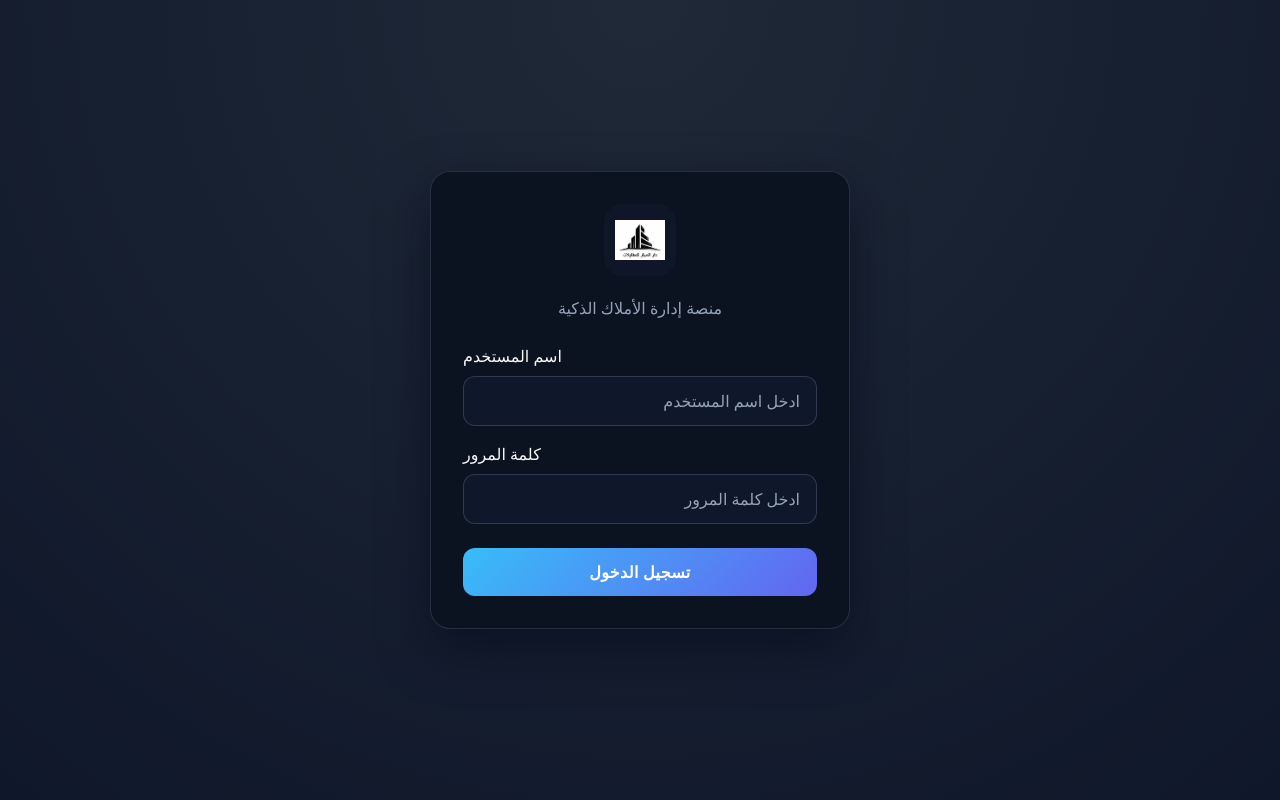
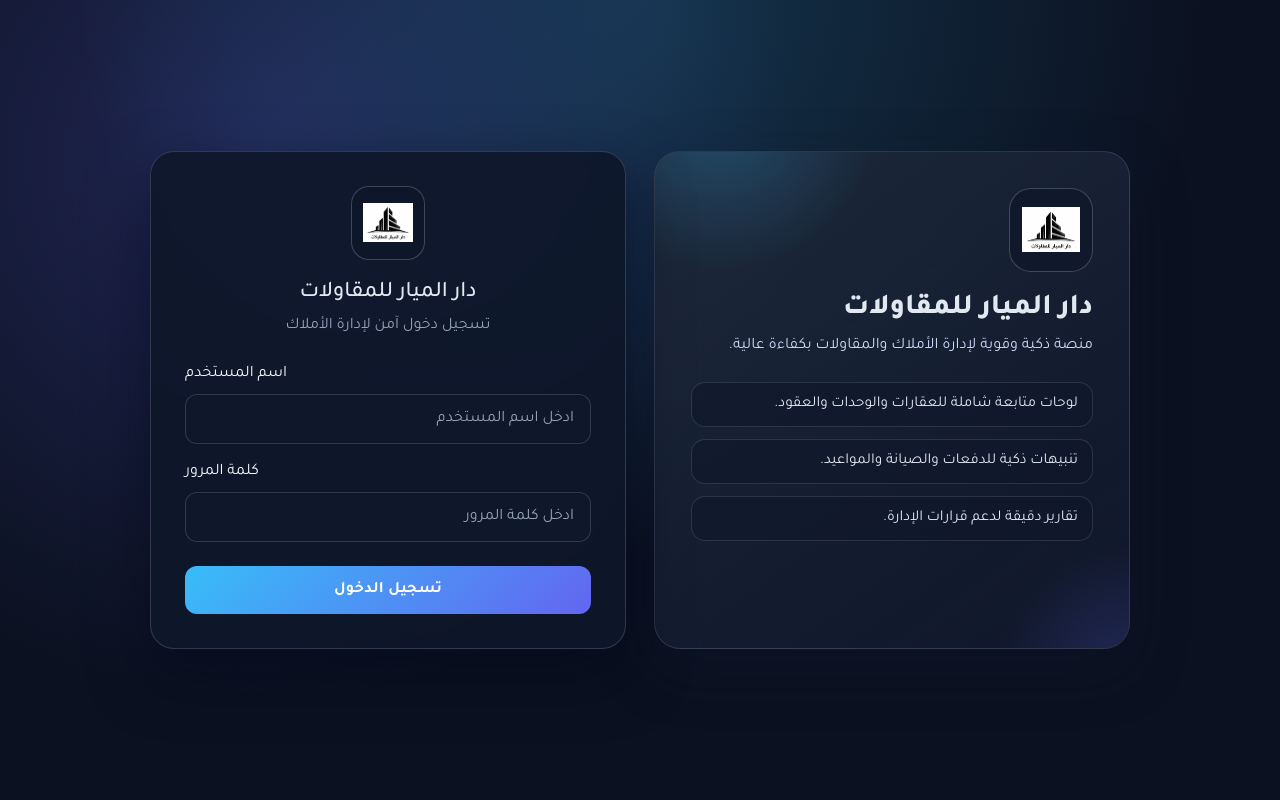
Before and after one commit to firstofdev/dmc, a PHP site: page /login.php in a window 1280 px wide. Run offline with PHP 8.4, Linux system fonts and the light colour scheme; data comes from the database, SQL or seed files in the repository; data that the repository does not hold is empty.

Commit message:
Improve login branding and company name

```diff
--- a/login.php
+++ b/login.php
@@ -27,38 +27,135 @@ if($_POST){
         $err="خطأ في البيانات";
     }
 }
+$company_name = 'دار الميار للمقاولات';
+$logo_src = 'logo.png';
+try {
+    $stmt = $pdo->prepare("SELECT v FROM settings WHERE k='company_name'");
+    $stmt->execute();
+    $company_name = $stmt->fetchColumn() ?: $company_name;
+    $stmt = $pdo->prepare("SELECT v FROM settings WHERE k='logo'");
+    $stmt->execute();
+    $logo_candidate = $stmt->fetchColumn();
+    if ($logo_candidate && file_exists($logo_candidate)) {
+        $logo_src = $logo_candidate;
+    }
+} catch (Exception $e) {
+}
 ?>
 <!DOCTYPE html>
 <html dir="rtl">
 <head>
-    <title>تسجيل الدخول</title>
+    <title>تسجيل الدخول | <?= htmlspecialchars($company_name) ?></title>
     <link href="https://cdn.jsdelivr.net/npm/bootstrap@5.3.0/dist/css/bootstrap.min.css" rel="stylesheet">
+    <link href="https://fonts.googleapis.com/css2?family=Tajawal:wght@400;500;700;800&display=swap" rel="stylesheet">
     <style>
         body{
-            background: radial-gradient(circle at top, #1f2937, #0f172a);
+            background: radial-gradient(circle at top, rgba(56, 189, 248, 0.2), transparent 55%),
+                        radial-gradient(circle at 20% 20%, rgba(99, 102, 241, 0.25), transparent 45%),
+                        #0b1120;
             min-height:100vh;
             display:flex;
             align-items:center;
             justify-content:center;
             font-family: "Tajawal", "Segoe UI", sans-serif;
+            padding: 32px 16px;
+        }
+        .login-shell{
+            display:grid;
+            grid-template-columns: repeat(auto-fit, minmax(260px, 1fr));
+            gap: 28px;
+            width: min(95vw, 980px);
+            align-items: stretch;
+            color: #e2e8f0;
+        }
+        .login-aside{
+            position:relative;
+            overflow:hidden;
+            border-radius: 26px;
+            padding: 36px;
+            background: linear-gradient(145deg, rgba(30, 41, 59, 0.95), rgba(15, 23, 42, 0.9));
+            border: 1px solid rgba(148, 163, 184, 0.2);
+            box-shadow: 0 20px 55px rgba(15, 23, 42, 0.35);
+        }
+        .login-aside::before{
+            content:"";
+            position:absolute;
+            inset:-40% auto auto -20%;
+            width: 320px;
+            height: 320px;
+            background: radial-gradient(circle, rgba(56, 189, 248, 0.25), transparent 70%);
+        }
+        .login-aside::after{
+            content:"";
+            position:absolute;
+            inset:auto -30% -35% auto;
+            width: 280px;
+            height: 280px;
+            background: radial-gradient(circle, rgba(99, 102, 241, 0.25), transparent 70%);
+        }
+        .brand-badge{
+            height: 84px;
+            width: 84px;
+            border-radius: 22px;
+            background: rgba(15, 23, 42, 0.8);
+            display: grid;
+            place-items: center;
+            margin-bottom: 20px;
+            border: 1px solid rgba(148, 163, 184, 0.35);
+            position: relative;
+            z-index: 1;
+        }
+        .brand-badge img{
+            max-width: 70%;
+            height: auto;
+        }
+        .brand-title{
+            font-size: 1.8rem;
+            font-weight: 800;
+            margin-bottom: 0.5rem;
+            position: relative;
+            z-index: 1;
+        }
+        .brand-subtitle{
+            color: #cbd5f5;
+            margin-bottom: 1.5rem;
+            position: relative;
+            z-index: 1;
+        }
+        .brand-features{
+            list-style: none;
+            padding: 0;
+            margin: 0;
+            display: grid;
+            gap: 12px;
+            position: relative;
+            z-index: 1;
+        }
+        .brand-features li{
+            background: rgba(15, 23, 42, 0.6);
+            border: 1px solid rgba(148, 163, 184, 0.2);
+            border-radius: 14px;
+            padding: 10px 14px;
+            font-size: 0.95rem;
+            color: #e2e8f0;
         }
         .login-card{
-            background: #0b1220;
-            border: 1px solid rgba(148, 163, 184, 0.2);
-            box-shadow: 0 20px 50px rgba(2, 8, 23, 0.5);
-            border-radius: 20px;
-            padding: 32px;
-            width: min(92vw, 420px);
-            color: #e2e8f0;
+            background: rgba(15, 23, 42, 0.92);
+            border: 1px solid rgba(148, 163, 184, 0.25);
+            box-shadow: 0 24px 60px rgba(2, 8, 23, 0.5);
+            border-radius: 24px;
+            padding: 34px;
+            backdrop-filter: blur(8px);
         }
         .login-card .logo{
-            height: 72px;
-            width: 72px;
+            height: 74px;
+            width: 74px;
             border-radius: 18px;
             background: rgba(15, 23, 42, 0.8);
             display: grid;
             place-items: center;
             margin: 0 auto 20px;
+            border: 1px solid rgba(148, 163, 184, 0.35);
         }
         .login-card .logo img{
             max-width: 70%;
@@ -105,13 +202,32 @@ if($_POST){
             margin-bottom: 1rem;
             text-align: center;
         }
+        @media (max-width: 768px){
+            .login-aside{
+                order: 2;
+            }
+            .login-card{
+                order: 1;
+            }
+        }
     </style>
 </head>
 <body>
+    <div class="login-shell">
+        <div class="login-aside">
+            <div class="brand-badge"><img src="<?= htmlspecialchars($logo_src) ?>" alt="الشعار"></div>
+            <h1 class="brand-title"><?= htmlspecialchars($company_name) ?></h1>
+            <p class="brand-subtitle">منصة ذكية وقوية لإدارة الأملاك والمقاولات بكفاءة عالية.</p>
+            <ul class="brand-features">
+                <li>لوحات متابعة شاملة للعقارات والوحدات والعقود.</li>
+                <li>تنبيهات ذكية للدفعات والصيانة والمواعيد.</li>
+                <li>تقارير دقيقة لدعم قرارات الإدارة.</li>
+            </ul>
+        </div>
         <div class="login-card text-center">
-        <div class="logo"><img src="logo.png" alt="الشعار"></div>
-        <h2><?= $name ?></h2>
-        <p>منصة إدارة الأملاك الذكية</p>
+            <div class="logo"><img src="<?= htmlspecialchars($logo_src) ?>" alt="الشعار"></div>
+            <h2><?= htmlspecialchars($company_name) ?></h2>
+            <p>تسجيل دخول آمن لإدارة الأملاك</p>
             <?php if(isset($err)) echo "<div class='error-message'>$err</div>"; ?>
             <form method="POST" class="text-start">
                 <input type="hidden" name="csrf_token" value="<?= csrf_token() ?>">
@@ -126,5 +242,6 @@ if($_POST){
                 <button class="btn btn-primary w-100">تسجيل الدخول</button>
             </form>
         </div>
+    </div>
 </body>
 </html>
```
Also changed, not shown: includes/header.php (+11 -3 lines). Lines whose indentation alone changed are shown as unchanged.
